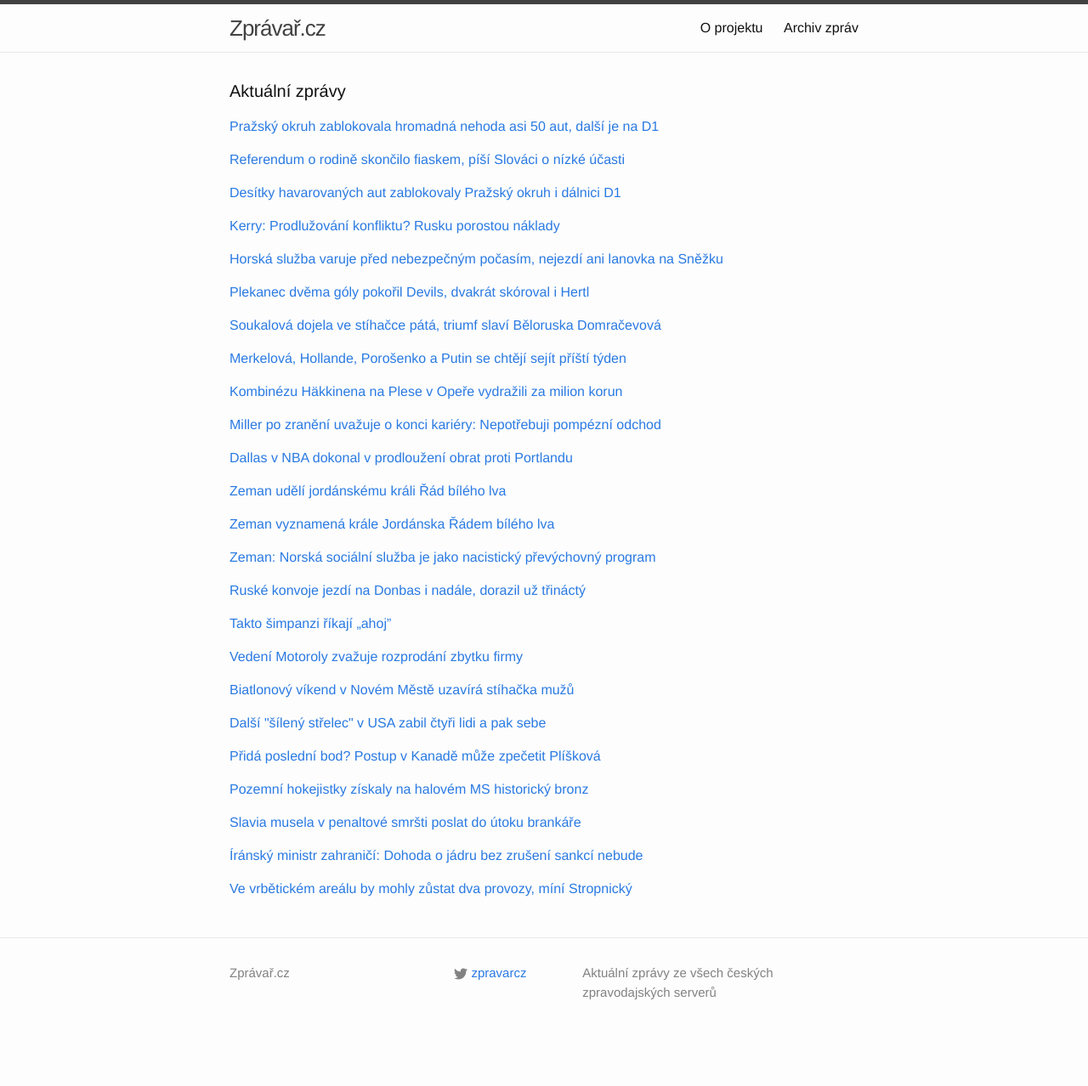
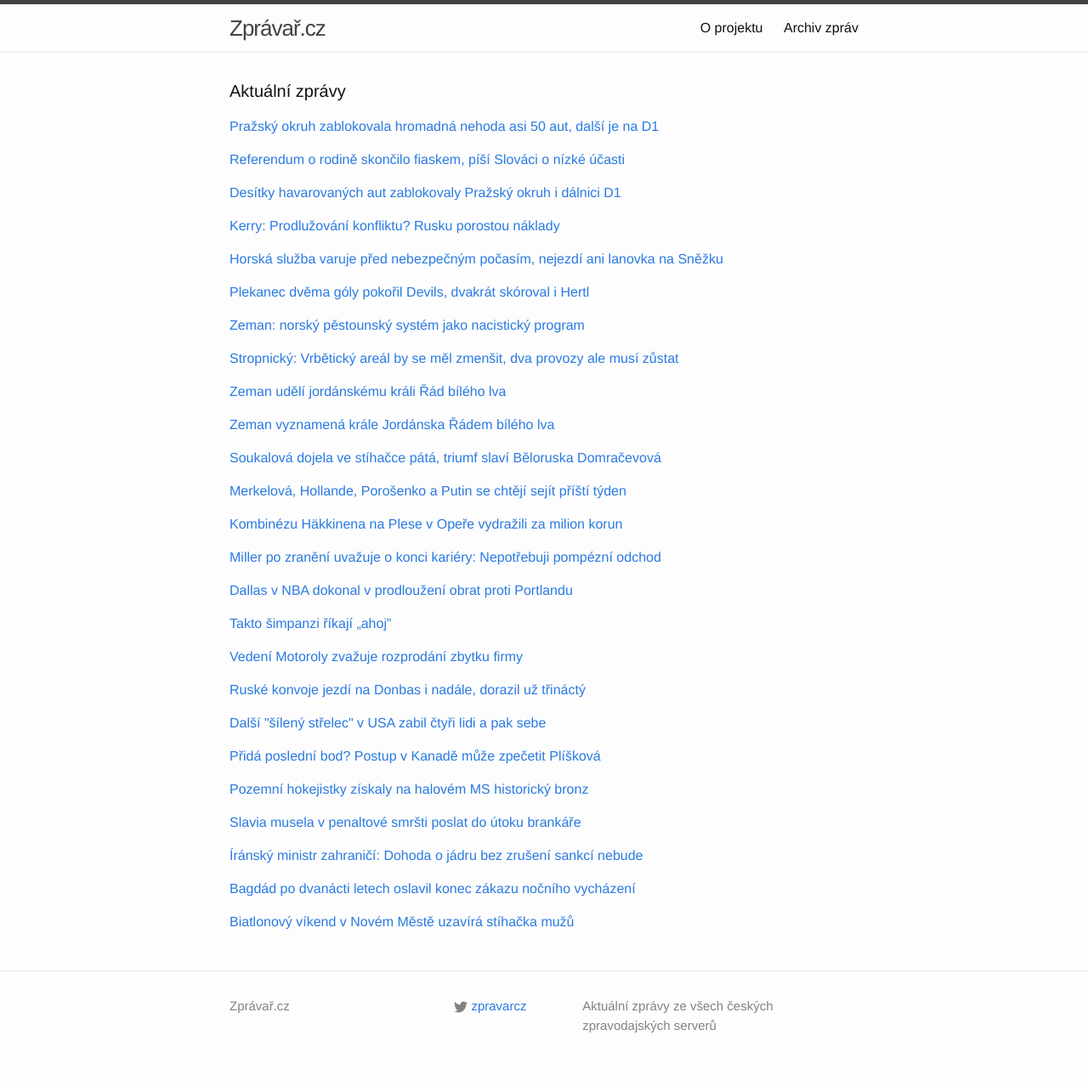
Before and after one commit to adliska/zpravar, a Jekyll site: the page built from index.html, in a window 1280 px wide. Shown: the whole page at 85% size. Built offline with Jekyll 4.4.1, drawn with Linux system fonts in a browser that asks for light colours; before the commit the page ends 1239 px from its top, so only the background shows below that; some of the changed lines change nothing that is shown.

Commit message:
zpravar news update

```diff
--- a/index.html
+++ b/index.html
@@ -90,76 +90,79 @@ layout: default
 <li><a href=http://hokej.idnes.cz/hokejova-nhl-zpravodajstvi-dpi-/nhl.aspx?c=A150208_071605_nhl_rou>Plekanec pomohl dvěma góly k výhře Montrealu, třemi body se blýskl Hertl - hokej.idnes.cz</a></li>
 <li><a href=http://sport.aktualne.cz/plekanec-dvema-goly-pokoril-devils-dvakrat-skoroval-i-hertl/r~60f32562af5c11e4a10c0025900fea04/>Plekanec dvěma góly pokořil Devils, dvakrát skóroval i Hertl - sport.aktualne.cz</a></li>
 </ul>
-</div><p><a href="javascript:;" onclick="toggle_visibility('zpravy6')">Soukalová dojela ve stíhačce pátá, triumf slaví Běloruska Domračevová</a></p>
+</div><p><a href="javascript:;" onclick="toggle_visibility('zpravy6')">Zeman: norský pěstounský systém jako nacistický program</a></p>
 <div id="zpravy6" style="display:none">
+<ul>
+<li><a href=http://echo24.cz/a/wFL4m>Zeman: norský pěstounský systém jako nacistický program - echo24.cz</a></li>
+<li><a href=http://zpravy.e15.cz/domaci/politika/zeman-norska-socialni-sluzba-je-jako-nacisticky-prevychovny-program-1160743>Zeman: Norská sociální služba je jako nacistický převýchovný program - zpravy.e15.cz</a></li>
+<li><a href=http://www.denik.cz/z_domova/zeman-norsky-system-ma-jiste-spolecne-rysy-s-programem-lebensborn-20150208.html>Zeman: Norský systém má „jisté společné rysy" s programem Lebensborn - www.denik.cz</a></li>
+<li><a href=http://domaci.ihned.cz/c1-63506560-zeman-prirovnal-norsky-pestounsky-system-k-nacistickemu-programu-lebensborn>Zeman přirovnal norský pěstounský systém k nacistickému programu Lebensborn - domaci.ihned.cz</a></li>
+<li><a href=http://www.ceskenoviny.cz/zpravy/zpravy/zeman-prirovnal-norsky-pestounsky-system-k-programu-lebensborn/1178828>Zeman přirovnal norský pěstounský systém k programu Lebensborn - www.ceskenoviny.cz</a></li>
+</ul>
+</div><p><a href="javascript:;" onclick="toggle_visibility('zpravy7')">Stropnický: Vrbětický areál by se měl zmenšit, dva provozy ale musí zůstat</a></p>
+<div id="zpravy7" style="display:none">
+<ul>
+<li><a href=http://zpravy.e15.cz/domaci/udalosti/stropnicky-vrbeticky-areal-by-se-mel-zmensit-dva-provozy-ale-musi-zustat-1160762>Stropnický: Vrbětický areál by se měl zmenšit, dva provozy ale musí zůstat - zpravy.e15.cz</a></li>
+<li><a href=http://www.ceskenoviny.cz/zpravy/zpravy/stropnicky-ve-vrbetickem-arealu-by-mohly-zustat-dva-provozy/1178834>Stropnický: Ve vrbětickém areálu by mohly zůstat dva provozy - www.ceskenoviny.cz</a></li>
+<li><a href=http://www.denik.cz/z_domova/ve-vrbetickem-arealu-by-mohly-zustat-dva-provozy-mini-stropnicky-20150208.html>Ve vrbětickém areálu by mohly zůstat dva provozy, míní Stropnický - www.denik.cz</a></li>
+<li><a href=http://www.lidovky.cz/vrbetice-podle-stropnickeho-pobocka-ustavu-ano-ulozeni-munice-ne-p92-/zpravy-domov.aspx?c=A150208_134457_ln_domov_ele>Vrbětice podle Stropnického: Raketové palivo a výzkum ano. Sklady munice už ne  - www.lidovky.cz</a></li>
+<li><a href=http://zpravy.aktualne.cz/domaci/stropnicky-ve-vrbetickem-arealu-by-mohly-zustat-dva-provozy/r~79554ef8af9011e4a7d8002590604f2e/>Stropnický: Ve vrbětickém areálu by mohly zůstat dva provozy - zpravy.aktualne.cz</a></li>
+</ul>
+</div><p><a href="javascript:;" onclick="toggle_visibility('zpravy8')">Zeman udělí jordánskému králi Řád bílého lva</a></p>
+<div id="zpravy8" style="display:none">
+<ul>
+<li><a href=http://www.tyden.cz/rubriky/domaci/politika/zeman-udeli-jordanskemu-krali-rad-bileho-lva_332759.html>Zeman udělí jordánskému králi Řád bílého lva - www.tyden.cz</a></li>
+<li><a href=http://www.ceskenoviny.cz/zpravy/zpravy/zeman-v-pondeli-odleti-s-podnikateli-na-blizky-vychod/1178818>Zeman v pondělí odletí s podnikateli na Blízký východ - www.ceskenoviny.cz</a></li>
+<li><a href=http://www.tyden.cz/rubriky/domaci/politika/zeman-navstivi-blizky-vychod-krali-jordanska-udeli-rad-bileho-lva_332759.html>Zeman navštíví Blízký východ. Králi Jordánska udělí Řád bílého lva - www.tyden.cz</a></li>
+<li><a href=http://www.denik.cz/z_domova/zeman-v-pondeli-odleti-i-s-podnikateli-na-blizky-vychod-20150208.html>Miloš Zeman v pondělí odletí i s podnikateli na Blízký východ - www.denik.cz</a></li>
+</ul>
+</div><p><a href="javascript:;" onclick="toggle_visibility('zpravy9')">Zeman vyznamená krále Jordánska Řádem bílého lva</a></p>
+<div id="zpravy9" style="display:none">
+<ul>
+<li><a href=http://echo24.cz/a/iY6qf>Zeman vyznamená krále Jordánska Řádem bílého lva - echo24.cz</a></li>
+<li><a href=http://zpravy.aktualne.cz/domaci/zeman-preda-jordanskemu-krali-abdallahovi-rad-bileho-lva/r~782a16b8af8511e4ab15002590604f2e/>Zeman předá jordánskému králi Abdalláhovi Řád bílého lva - zpravy.aktualne.cz</a></li>
+<li><a href=http://www.ceskenoviny.cz/zpravy/zpravy/zeman-preda-jordanskemu-krali-abdallahovi-rad-bileho-lva/1178812>Zeman předá jordánskému králi Abdalláhovi Řád bílého lva - www.ceskenoviny.cz</a></li>
+<li><a href=http://www.novinky.cz/domaci/361083-zeman-preda-jordanskemu-krali-abdallahovi-rad-bileho-lva.html>Zeman předá jordánskému králi Abdalláhovi Řád bílého lva - www.novinky.cz</a></li>
+</ul>
+</div><p><a href="javascript:;" onclick="toggle_visibility('zpravy10')">Soukalová dojela ve stíhačce pátá, triumf slaví Běloruska Domračevová</a></p>
+<div id="zpravy10" style="display:none">
 <ul>
 <li><a href=http://www.rozhlas.cz/_zprava/soukalova-dojela-ve-stihacce-pata-triumf-slavi-beloruska-domracevova--1453115>Soukalová dojela ve stíhačce pátá, triumf slaví Běloruska Domračevová - www.rozhlas.cz</a></li>
 <li><a href=http://www.denik.cz/zimni_sporty/skvela-strelba-vynikajici-beh-soukalova-prejela-i-vitkovou-skoncila-pata-2015020.html>Skvělá střelba, vynikající běh. Soukalová přejela i Vítkovou, skončila pátá - www.denik.cz</a></li>
 <li><a href=http://www.tyden.cz/rubriky/sport/zimni-sporty/ve-stihacce-cesky-na-bednu-nedosahly-soukalova-je-pata_332763.html>Ve stíhačce Češky na bednu nedosáhly. Soukalová je pátá - www.tyden.cz</a></li>
 <li><a href=http://sport.aktualne.cz/biatlon-nedele/r~fbb5e86aaf8d11e4a10c0025900fea04/>Biatlonistka Soukalová skončila v "bílém pekle" pátá - sport.aktualne.cz</a></li>
 </ul>
-</div><p><a href="javascript:;" onclick="toggle_visibility('zpravy7')">Merkelová, Hollande, Porošenko a Putin se chtějí sejít příští týden</a></p>
-<div id="zpravy7" style="display:none">
+</div><p><a href="javascript:;" onclick="toggle_visibility('zpravy11')">Merkelová, Hollande, Porošenko a Putin se chtějí sejít příští týden</a></p>
+<div id="zpravy11" style="display:none">
 <ul>
 <li><a href=http://www.tyden.cz/rubriky/zahranici/rusko-a-okoli/merkelova-hollande-porosenko-a-putin-se-chteji-sejit-pristi-tyden_332760.html>Merkelová, Hollande, Porošenko a Putin se chtějí sejít příští týden - www.tyden.cz</a></li>
 <li><a href=http://www.novinky.cz/zahranicni/361087-merkelova-hollande-porosenko-a-putin-se-chteji-sejit-v-minsku.html>Merkelová, Hollande, Porošenko a Putin se chtějí sejít v Minsku - www.novinky.cz</a></li>
 <li><a href=http://zahranicni.ihned.cz/c1-63506760-merkelova-hollande-porosenko-putin-budou-jednat-o-ukrajine-v-minsku>Merkelová, Hollande, Porošenko a Putin budou jednat o Ukrajině  v Minsku - zahranicni.ihned.cz</a></li>
 <li><a href=http://www.ceskenoviny.cz/zpravy/zpravy/merkelova-hollande-porosenko-putin-se-chteji-sejit-v-minsku/1178825>Merkelová, Hollande, Porošenko, Putin se chtějí sejít v Minsku - www.ceskenoviny.cz</a></li>
 </ul>
-</div><p><a href="javascript:;" onclick="toggle_visibility('zpravy8')">Kombinézu Häkkinena na Plese v Opeře vydražili za milion korun</a></p>
-<div id="zpravy8" style="display:none">
+</div><p><a href="javascript:;" onclick="toggle_visibility('zpravy12')">Kombinézu Häkkinena na Plese v Opeře vydražili za milion korun</a></p>
+<div id="zpravy12" style="display:none">
 <ul>
 <li><a href=http://www.ceskenoviny.cz/zpravy/zpravy/kombinezu-hakkinena-na-plese-v-opere-vydrazili-za-milion-korun/1178448>Kombinézu Häkkinena na Plese v Opeře vydražili za milion korun - www.ceskenoviny.cz</a></li>
 <li><a href=http://www.tyden.cz/rubriky/relax/zabava/obrazem-ples-v-opere-zahajil-jezdec-formule-1-mika-hakkinen_332743.html>OBRAZEM: Ples v Opeře zahájil jezdec Formule 1 Mika Häkkinen - www.tyden.cz</a></li>
 <li><a href=http://www.denik.cz/z_domova/kombinezu-hakkinena-na-plese-v-opere-vydrazili-za-milion-korun-20150208.html>Kombinézu Miky Häkkinena na Plese v Opeře vydražili za milion korun - www.denik.cz</a></li>
 <li><a href=http://revue.idnes.cz/ples-v-opere-2015-prekvapila-hana-kynychova-i-pavlina-nemcova-poe-/lidicky.aspx?c=A150208_012831_lidicky_nh>Ples v Opeře: Kynychová přišla v body, Němcová vyvedla syna - revue.idnes.cz</a></li>
 </ul>
-</div><p><a href="javascript:;" onclick="toggle_visibility('zpravy9')">Miller po zranění uvažuje o konci kariéry: Nepotřebuji pompézní odchod</a></p>
-<div id="zpravy9" style="display:none">
+</div><p><a href="javascript:;" onclick="toggle_visibility('zpravy13')">Miller po zranění uvažuje o konci kariéry: Nepotřebuji pompézní odchod</a></p>
+<div id="zpravy13" style="display:none">
 <ul>
 <li><a href=http://www.denik.cz/zimni_sporty/bode-miller-po-zraneni-uvazuje-o-konci-kariery-nepotrebuji-pompezni-odchod-20150.html>Miller po zranění uvažuje o konci kariéry: Nepotřebuji pompézní odchod - www.denik.cz</a></li>
 <li><a href=http://www.sportovninoviny.cz/zpravy/miller-po-dalsim-zraneni-pripustil-konec-lyzarske-kariery/1178804>Miller po dalším zranění připustil konec lyžařské kariéry - www.sportovninoviny.cz</a></li>
 <li><a href=http://sport.idnes.cz/lyzovani-miller-konec-06p-/lyzovani.aspx?c=A150208_111957_lyzovani_rou>Americký lyžař Miller po dalším zranění připustil konec kariéry - sport.idnes.cz</a></li>
 <li><a href=http://sport.aktualne.cz/zraneny-bode-miller-pripustil-konec-lyzarske-kariery/r~12050422af7d11e490f70025900fea04/>Zraněný Bode Miller připustil konec lyžařské kariéry - sport.aktualne.cz</a></li>
 </ul>
-</div><p><a href="javascript:;" onclick="toggle_visibility('zpravy10')">Dallas v NBA dokonal v prodloužení obrat proti Portlandu</a></p>
-<div id="zpravy10" style="display:none">
+</div><p><a href="javascript:;" onclick="toggle_visibility('zpravy14')">Dallas v NBA dokonal v prodloužení obrat proti Portlandu</a></p>
+<div id="zpravy14" style="display:none">
 <ul>
 <li><a href=http://www.sportovninoviny.cz/zpravy/dallas-v-nba-dokonal-v-prodlouzeni-obrat-proti-portlandu/1178779>Dallas v NBA dokonal v prodloužení obrat proti Portlandu - www.sportovninoviny.cz</a></li>
 <li><a href=http://sport.idnes.cz/basketbakl-nba-0f9-/basket.aspx?c=A150208_102502_sport-basket_rou>Dallas dokonal v prodloužení vítězný obrat v duelu s Portlandem - sport.idnes.cz</a></li>
 <li><a href=http://sport.aktualne.cz/dallas-v-nba-dokonal-v-prodlouzeni-obrat-proti-portlandu/r~c760abc4af7211e49e4b0025900fea04/>Dallas v NBA dokonal v prodloužení obrat proti Portlandu - sport.aktualne.cz</a></li>
 <li><a href=http://www.denik.cz/ostatni_sport/neuveritelnou-stihaci-jizdu-dallasu-reziroval-nowitzki-golden-state-radilo-20150.html>Neuvěřitelnou stíhací jízdu Dallasu režíroval Nowitzki. Golden State řádilo - www.denik.cz</a></li>
-</ul>
-</div><p><a href="javascript:;" onclick="toggle_visibility('zpravy11')">Zeman udělí jordánskému králi Řád bílého lva</a></p>
-<div id="zpravy11" style="display:none">
-<ul>
-<li><a href=http://www.tyden.cz/rubriky/domaci/politika/zeman-udeli-jordanskemu-krali-rad-bileho-lva_332759.html>Zeman udělí jordánskému králi Řád bílého lva - www.tyden.cz</a></li>
-<li><a href=http://www.ceskenoviny.cz/zpravy/zpravy/zeman-v-pondeli-odleti-s-podnikateli-na-blizky-vychod/1178818>Zeman v pondělí odletí s podnikateli na Blízký východ - www.ceskenoviny.cz</a></li>
-<li><a href=http://www.tyden.cz/rubriky/domaci/politika/zeman-navstivi-blizky-vychod-krali-jordanska-udeli-rad-bileho-lva_332759.html>Zeman navštíví Blízký východ. Králi Jordánska udělí Řád bílého lva - www.tyden.cz</a></li>
-<li><a href=http://www.denik.cz/z_domova/zeman-v-pondeli-odleti-i-s-podnikateli-na-blizky-vychod-20150208.html>Miloš Zeman v pondělí odletí i s podnikateli na Blízký východ - www.denik.cz</a></li>
-</ul>
-</div><p><a href="javascript:;" onclick="toggle_visibility('zpravy12')">Zeman vyznamená krále Jordánska Řádem bílého lva</a></p>
-<div id="zpravy12" style="display:none">
-<ul>
-<li><a href=http://echo24.cz/a/iY6qf>Zeman vyznamená krále Jordánska Řádem bílého lva - echo24.cz</a></li>
-<li><a href=http://zpravy.aktualne.cz/domaci/zeman-preda-jordanskemu-krali-abdallahovi-rad-bileho-lva/r~782a16b8af8511e4ab15002590604f2e/>Zeman předá jordánskému králi Abdalláhovi Řád bílého lva - zpravy.aktualne.cz</a></li>
-<li><a href=http://www.ceskenoviny.cz/zpravy/zpravy/zeman-preda-jordanskemu-krali-abdallahovi-rad-bileho-lva/1178812>Zeman předá jordánskému králi Abdalláhovi Řád bílého lva - www.ceskenoviny.cz</a></li>
-<li><a href=http://www.novinky.cz/domaci/361083-zeman-preda-jordanskemu-krali-abdallahovi-rad-bileho-lva.html>Zeman předá jordánskému králi Abdalláhovi Řád bílého lva - www.novinky.cz</a></li>
-</ul>
-</div><p><a href="javascript:;" onclick="toggle_visibility('zpravy13')">Zeman: Norská sociální služba je jako nacistický převýchovný program</a></p>
-<div id="zpravy13" style="display:none">
-<ul>
-<li><a href=http://zpravy.e15.cz/domaci/politika/zeman-norska-socialni-sluzba-je-jako-nacisticky-prevychovny-program-1160743>Zeman: Norská sociální služba je jako nacistický převýchovný program - zpravy.e15.cz</a></li>
-<li><a href=http://www.denik.cz/z_domova/zeman-norsky-system-ma-jiste-spolecne-rysy-s-programem-lebensborn-20150208.html>Zeman: Norský systém má „jisté společné rysy" s programem Lebensborn - www.denik.cz</a></li>
-<li><a href=http://domaci.ihned.cz/c1-63506560-zeman-prirovnal-norsky-pestounsky-system-k-nacistickemu-programu-lebensborn>Zeman přirovnal norský pěstounský systém k nacistickému programu Lebensborn - domaci.ihned.cz</a></li>
-<li><a href=http://www.ceskenoviny.cz/zpravy/zpravy/zeman-prirovnal-norsky-pestounsky-system-k-programu-lebensborn/1178828>Zeman přirovnal norský pěstounský systém k programu Lebensborn - www.ceskenoviny.cz</a></li>
-</ul>
-</div><p><a href="javascript:;" onclick="toggle_visibility('zpravy14')">Ruské konvoje jezdí na Donbas i nadále, dorazil už třináctý</a></p>
-<div id="zpravy14" style="display:none">
-<ul>
-<li><a href=http://zpravy.e15.cz/zahranicni/udalosti/ruske-konvoje-jezdi-na-donbas-i-nadale-dorazil-uz-trinacty-1160701>Ruské konvoje jezdí na Donbas i nadále, dorazil už třináctý - zpravy.e15.cz</a></li>
-<li><a href=http://www.lidovky.cz/do-donecku-a-luhanska-dorazil-konvoj-s-pomoci-celni-kontrolou-prosel-1jg-/zpravy-svet.aspx?c=A150208_091040_ln_zahranici_ele>Do Doněcku a Luhanska dorazil konvoj s pomocí, „celní kontrolou prošel“  - www.lidovky.cz</a></li>
-<li><a href=http://www.ceskenoviny.cz/zpravy/zpravy/do-oblasti-donbasu-dorazil-z-ruska-13-konvoj-s-pomoci/1178754>Do oblasti Donbasu dorazil z Ruska 13 konvoj s pomocí - www.ceskenoviny.cz</a></li>
 </ul>
 </div><p><a href="javascript:;" onclick="toggle_visibility('zpravy15')">Takto šimpanzi říkají „ahoj”</a></p>
 <div id="zpravy15" style="display:none">
@@ -175,12 +178,12 @@ layout: default
 <li><a href=http://e-svet.e15.cz/it-byznys/vedeni-motoroly-zvazuje-rozprodani-zbytku-firmy-2-1160707>Vedení Motoroly zvažuje rozprodání zbytku firmy - e-svet.e15.cz</a></li>
 <li><a href=http://e-svet.e15.cz/it-byznys/vedeni-motoroly-zvazuje-rozprodani-zbytku-firmy-1160703>Vedení Motoroly zvažuje rozprodání zbytku firmy - e-svet.e15.cz</a></li>
 </ul>
-</div><p><a href="javascript:;" onclick="toggle_visibility('zpravy17')">Biatlonový víkend v Novém Městě uzavírá stíhačka mužů </a></p>
+</div><p><a href="javascript:;" onclick="toggle_visibility('zpravy17')">Ruské konvoje jezdí na Donbas i nadále, dorazil už třináctý</a></p>
 <div id="zpravy17" style="display:none">
 <ul>
-<li><a href=http://sport.idnes.cz/biatlon-svetovy-pohar-nove-mesto-na-morave-stihacka-muzu-pzb-/biatlon.aspx?c=A150208_113532_biatlon_rou>Biatlonový víkend v Novém Městě uzavírá stíhačka mužů  - sport.idnes.cz</a></li>
-<li><a href=http://sport.idnes.cz/biatlon-svetovy-pohar-nove-mesto-stihacka-zen-f47-/biatlon.aspx?c=A150208_112721_biatlon_rou>Biatlonistky jedou v Novém Městě stíhací závod. Jak se povede Vítkové? - sport.idnes.cz</a></li>
-<li><a href=http://www.sportovninoviny.cz/zpravy/vitkova-a-slesingr-mohou-myslet-ve-stihacce-v-novem-meste-vysoko/1178728>Vítková a Šlesingr mohou myslet ve stíhačce v Novém Městě vysoko - www.sportovninoviny.cz</a></li>
+<li><a href=http://zpravy.e15.cz/zahranicni/udalosti/ruske-konvoje-jezdi-na-donbas-i-nadale-dorazil-uz-trinacty-1160701>Ruské konvoje jezdí na Donbas i nadále, dorazil už třináctý - zpravy.e15.cz</a></li>
+<li><a href=http://www.lidovky.cz/do-donecku-a-luhanska-dorazil-konvoj-s-pomoci-celni-kontrolou-prosel-1jg-/zpravy-svet.aspx?c=A150208_091040_ln_zahranici_ele>Do Doněcku a Luhanska dorazil konvoj s pomocí, „celní kontrolou prošel“  - www.lidovky.cz</a></li>
+<li><a href=http://www.ceskenoviny.cz/zpravy/zpravy/do-oblasti-donbasu-dorazil-z-ruska-13-konvoj-s-pomoci/1178754>Do oblasti Donbasu dorazil z Ruska 13 konvoj s pomocí - www.ceskenoviny.cz</a></li>
 </ul>
 </div><p><a href="javascript:;" onclick="toggle_visibility('zpravy18')">Další "šílený střelec" v USA zabil čtyři lidi a pak sebe</a></p>
 <div id="zpravy18" style="display:none">
@@ -217,11 +220,18 @@ layout: default
 <li><a href=http://zpravy.aktualne.cz/zahranici/spor-o-jaderny-program-vyresi-jen-zruseni-sankci-tvrdi-iran/r~aee9bfc4af7f11e4bdad0025900fea04/>Spor o jaderný program vyřeší jen zrušení sankcí, tvrdí Írán - zpravy.aktualne.cz</a></li>
 <li><a href=http://www.ceskenoviny.cz/zpravy/zpravy/iran-zada-zruseni-sankci-pro-vyreseni-sporu-o-jaderny-program/1178806>Írán žádá zrušení sankcí pro vyřešení sporu o jaderný program - www.ceskenoviny.cz</a></li>
 </ul>
-</div><p><a href="javascript:;" onclick="toggle_visibility('zpravy23')">Ve vrbětickém areálu by mohly zůstat dva provozy, míní Stropnický</a></p>
+</div><p><a href="javascript:;" onclick="toggle_visibility('zpravy23')">Bagdád po dvanácti letech oslavil konec zákazu nočního vycházení</a></p>
 <div id="zpravy23" style="display:none">
 <ul>
-<li><a href=http://www.denik.cz/z_domova/ve-vrbetickem-arealu-by-mohly-zustat-dva-provozy-mini-stropnicky-20150208.html>Ve vrbětickém areálu by mohly zůstat dva provozy, míní Stropnický - www.denik.cz</a></li>
-<li><a href=http://www.lidovky.cz/vrbetice-podle-stropnickeho-pobocka-ustavu-ano-ulozeni-munice-ne-p92-/zpravy-domov.aspx?c=A150208_134457_ln_domov_ele>Vrbětice podle Stropnického: Raketové palivo a výzkum ano. Sklady munice už ne  - www.lidovky.cz</a></li>
-<li><a href=http://zpravy.aktualne.cz/domaci/stropnicky-ve-vrbetickem-arealu-by-mohly-zustat-dva-provozy/r~79554ef8af9011e4a7d8002590604f2e/>Stropnický: Ve vrbětickém areálu by mohly zůstat dva provozy - zpravy.aktualne.cz</a></li>
+<li><a href=http://www.novinky.cz/zahranicni/361091-bagdad-po-dvanacti-letech-oslavil-konec-zakazu-nocniho-vychazeni.html>Bagdád po dvanácti letech oslavil konec zákazu nočního vycházení - www.novinky.cz</a></li>
+<li><a href=http://www.ceskatelevize.cz/ct24/svet/300975-bagdadane-se-raduji-po-12-letech-mohli-v-noci-ven/>Bagdáďané se radují – po 12 letech mohli v noci ven - www.ceskatelevize.cz</a></li>
+<li><a href=http://zpravy.idnes.cz/bagdad-zruseni-zakaz-nocni-vychazky-d72-/zahranicni.aspx?c=A150208_110423_zahranicni_bse>V Bagdádu skončil po 11 letech zákaz nočního vycházení, lidé šli do ulic - zpravy.idnes.cz</a></li>
+</ul>
+</div><p><a href="javascript:;" onclick="toggle_visibility('zpravy24')">Biatlonový víkend v Novém Městě uzavírá stíhačka mužů </a></p>
+<div id="zpravy24" style="display:none">
+<ul>
+<li><a href=http://sport.idnes.cz/biatlon-svetovy-pohar-nove-mesto-na-morave-stihacka-muzu-pzb-/biatlon.aspx?c=A150208_113532_biatlon_rou>Biatlonový víkend v Novém Městě uzavírá stíhačka mužů  - sport.idnes.cz</a></li>
+<li><a href=http://sport.idnes.cz/biatlon-svetovy-pohar-nove-mesto-stihacka-zen-f47-/biatlon.aspx?c=A150208_112721_biatlon_rou>Biatlonistky jedou v Novém Městě stíhací závod. Jak se povede Vítkové? - sport.idnes.cz</a></li>
+<li><a href=http://www.sportovninoviny.cz/zpravy/vitkova-a-slesingr-mohou-myslet-ve-stihacce-v-novem-meste-vysoko/1178728>Vítková a Šlesingr mohou myslet ve stíhačce v Novém Městě vysoko - www.sportovninoviny.cz</a></li>
 </ul>
 </div></div>
```
